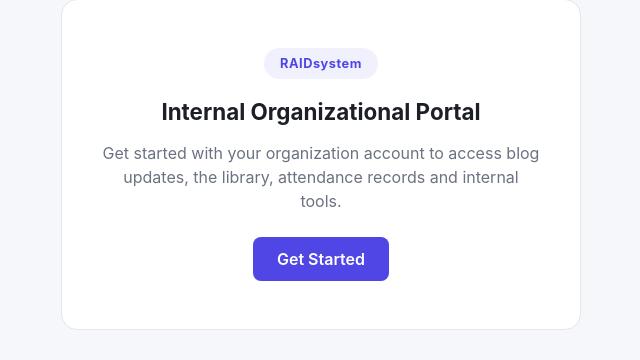
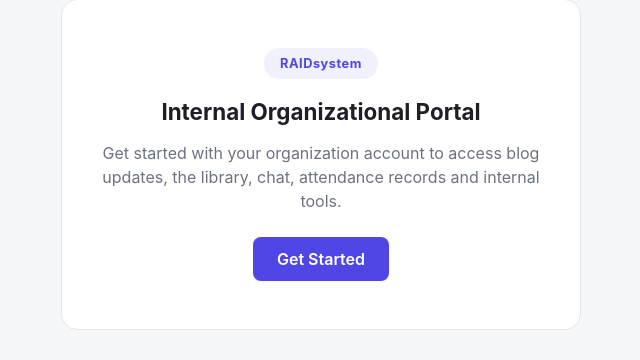
Before and after one commit to nlci-lab/raid-system, a Python web app: template templates/index.html in a window 1280 px wide. Shown: the part 140-500 px from the top of the page, without its empty margins (319-959 px from the left). Run offline with Jinja, Linux system fonts and the light colour scheme; the template is opened without the code that fills it, so the values that code supplies are empty.

Commit message:
Restore 'chat' mention in the guest page copy (dropped during the chat-module wipe, chat is back now)
Co-Authored-By: Claude Sonnet 5 <noreply@anthropic.com>

```diff
--- a/templates/index.html
+++ b/templates/index.html
@@ -148,7 +148,7 @@
 <div class="portal-guest">
     <span class="portal-guest-badge">RAIDsystem</span>
     <h1>Internal Organizational Portal</h1>
-    <p>Get started with your organization account to access blog updates, the library, attendance records and internal tools.</p>
+    <p>Get started with your organization account to access blog updates, the library, chat, attendance records and internal tools.</p>
     <a class="auth-submit-link" href="{{ url_for('auth.login') }}">Get Started</a>
 </div>
 {% endif %}
```
